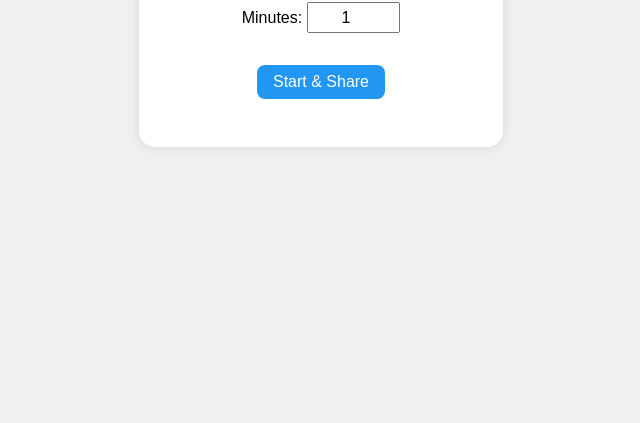
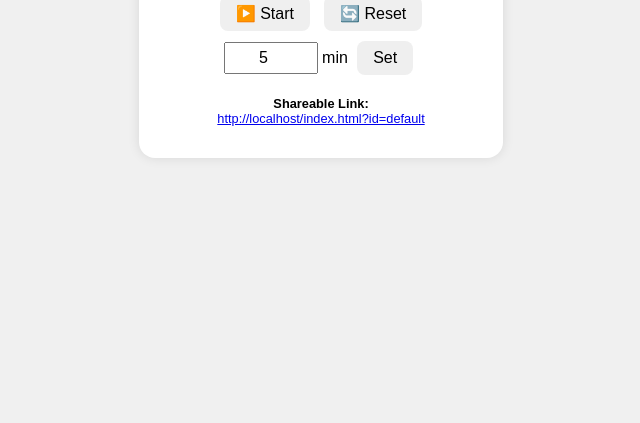
Before and after one commit to w-laura/simple-timer, a plain HTML site: page index.html in a window 1280 px wide. Shown: the part 377-800 px from the top of the page, without its empty margins (319-959 px from the left). Drawn offline with Linux system fonts and the light colour scheme.

Commit message:
Update index.html

```diff
--- a/index.html
+++ b/index.html
@@ -34,30 +34,31 @@
     }
     button {
       padding: 0.5rem 1rem;
-      margin-top: 1rem;
+      margin: 0.3rem;
       font-size: 1rem;
       border: none;
       border-radius: 0.5rem;
-      background-color: #2196F3;
-      color: white;
       cursor: pointer;
     }
     .link {
       margin-top: 1rem;
-      font-size: 0.9rem;
-      word-break: break-all;
+      font-size: 0.8rem;
+      word-break: break-word;
     }
   </style>
 </head>
 <body>
   <div class="container">
-    <div class="display" id="timer">00:00</div>
+    <div class="display" id="timer">--:--</div>
 
-    <div id="controls">
-      <p>
-        Minutes: <input type="number" id="minutes" value="1" min="1" />
-      </p>
-      <button onclick="startCountdown()">Start & Share</button>
+    <div>
+      <button onclick="togglePause()" id="pauseBtn">▶️ Start</button>
+      <button onclick="resetTimer()">🔄 Reset</button>
+    </div>
+
+    <div>
+      <input type="number" id="minutes" min="1" value="5" /> min
+      <button onclick="changeDuration()">Set</button>
     </div>
 
     <div class="link" id="share-link"></div>
@@ -65,55 +66,102 @@
 
   <script>
     const timerEl = document.getElementById("timer");
-    const controlsEl = document.getElementById("controls");
+    const pauseBtn = document.getElementById("pauseBtn");
+    const minutesInput = document.getElementById("minutes");
     const shareLinkEl = document.getElementById("share-link");
 
-    let countdownInterval;
+    const params = new URLSearchParams(location.search);
+    const id = params.get("id") || "default";
+    const storageKey = `shared-timer-${id}`;
+    const updateFreq = 500;
+
+    let timerData = {
+      duration: 5 * 60 * 1000, // ms
+      endTime: null,
+      paused: true
+    };
+
+    function save() {
+      localStorage.setItem(storageKey, JSON.stringify(timerData));
+    }
+
+    function load() {
+      const data = localStorage.getItem(storageKey);
+      if (data) {
+        try {
+          timerData = JSON.parse(data);
+        } catch (e) {}
+      }
+    }
 
     function formatTime(ms) {
-      const totalSeconds = Math.floor(ms / 1000);
-      const mins = String(Math.floor(totalSeconds / 60)).padStart(2, '0');
-      const secs = String(totalSeconds % 60).padStart(2, '0');
+      const totalSec = Math.max(0, Math.floor(ms / 1000));
+      const mins = String(Math.floor(totalSec / 60)).padStart(2, '0');
+      const secs = String(totalSec % 60).padStart(2, '0');
       return `${mins}:${secs}`;
     }
 
-    function updateCountdown(endTime) {
-      clearInterval(countdownInterval);
-      countdownInterval = setInterval(() => {
-        const now = Date.now();
-        const remaining = endTime - now;
+    function updateDisplay() {
+      load();
+      if (timerData.paused) {
+        const remaining = timerData.endTime ? timerData.endTime - Date.now() : timerData.duration;
+        timerEl.textContent = formatTime(remaining);
+        pauseBtn.textContent = "▶️ Start";
+      } else {
+        const remaining = timerData.endTime - Date.now();
         if (remaining <= 0) {
-          clearInterval(countdownInterval);
           timerEl.textContent = "00:00";
+          timerData.paused = true;
+          timerData.endTime = null;
+          save();
         } else {
           timerEl.textContent = formatTime(remaining);
         }
-      }, 250);
-    }
-
-    function startCountdown() {
-      const minutes = parseInt(document.getElementById("minutes").value);
-      if (isNaN(minutes) || minutes <= 0) return alert("Enter valid minutes.");
-
-      const endTime = Date.now() + minutes * 60 * 1000;
-      const url = `${location.origin}${location.pathname}?end=${endTime}`;
-      shareLinkEl.innerHTML = `<strong>Share this link:</strong><br><a href="${url}">${url}</a>`;
-
-      controlsEl.style.display = "none";
-      updateCountdown(endTime);
-    }
-
-    function checkForSharedTimer() {
-      const params = new URLSearchParams(location.search);
-      const end = params.get("end");
-      if (end && !isNaN(end)) {
-        controlsEl.style.display = "none";
-        shareLinkEl.innerHTML = `<strong>Shared timer:</strong><br>⏳`;
-        updateCountdown(Number(end));
+        pauseBtn.textContent = "⏸ Pause";
       }
     }
 
-    checkForSharedTimer();
+    function togglePause() {
+      load();
+      if (timerData.paused) {
+        // Resume
+        timerData.endTime = Date.now() + (timerData.duration || 0);
+        timerData.paused = false;
+      } else {
+        // Pause
+        const remaining = timerData.endTime - Date.now();
+        timerData.duration = remaining;
+        timerData.endTime = null;
+        timerData.paused = true;
+      }
+      save();
+      updateDisplay();
+    }
+
+    function resetTimer() {
+      const minutes = parseInt(minutesInput.value) || 5;
+      timerData.duration = minutes * 60 * 1000;
+      timerData.endTime = null;
+      timerData.paused = true;
+      save();
+      updateDisplay();
+    }
+
+    function changeDuration() {
+      resetTimer(); // same as reset but keeps the link
+    }
+
+    setInterval(updateDisplay, updateFreq);
+
+    // On load
+    if (!params.get("id")) {
+      const newUrl = `${location.origin}${location.pathname}?id=default`;
+      history.replaceState({}, '', newUrl);
+    }
+
+    shareLinkEl.innerHTML = `<strong>Shareable Link:</strong><br><a href="${location.href}">${location.href}</a>`;
+    load();
+    updateDisplay();
   </script>
 </body>
 </html>
```
